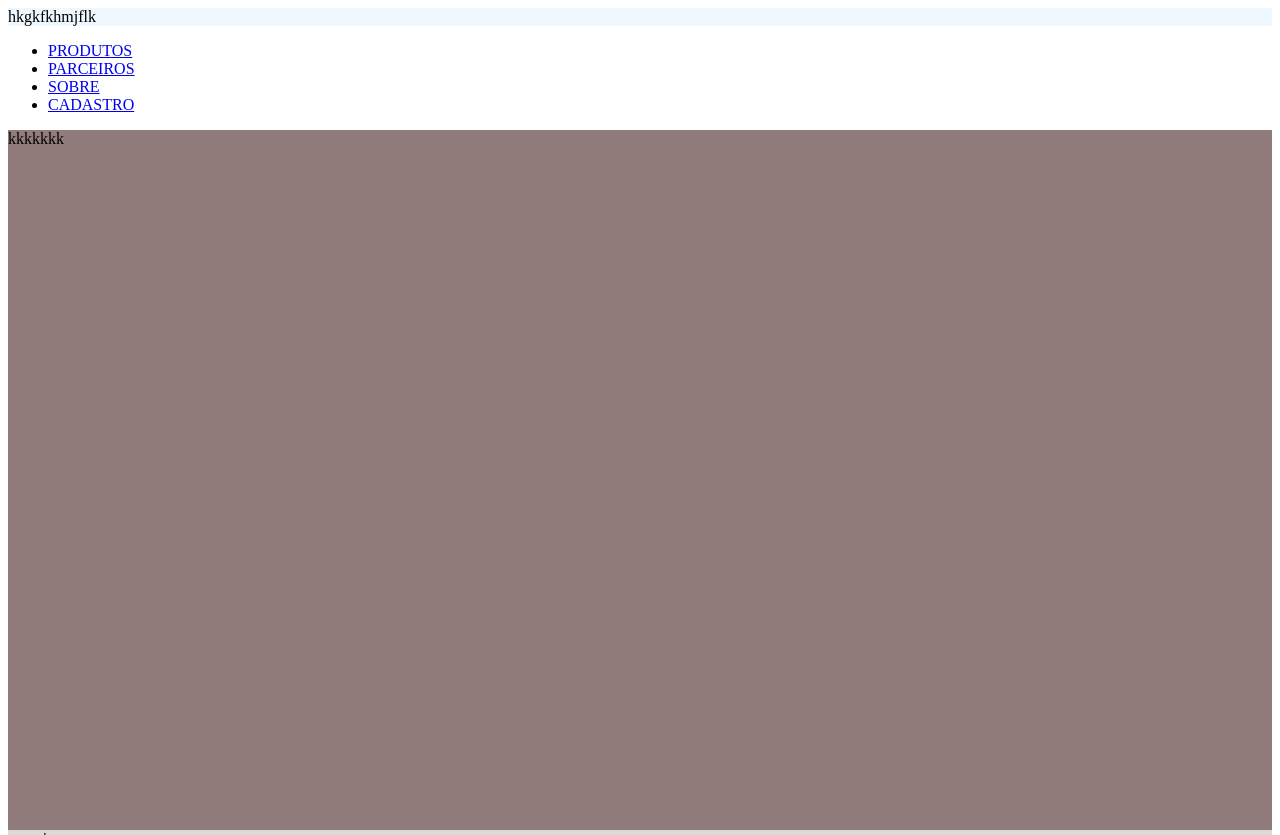
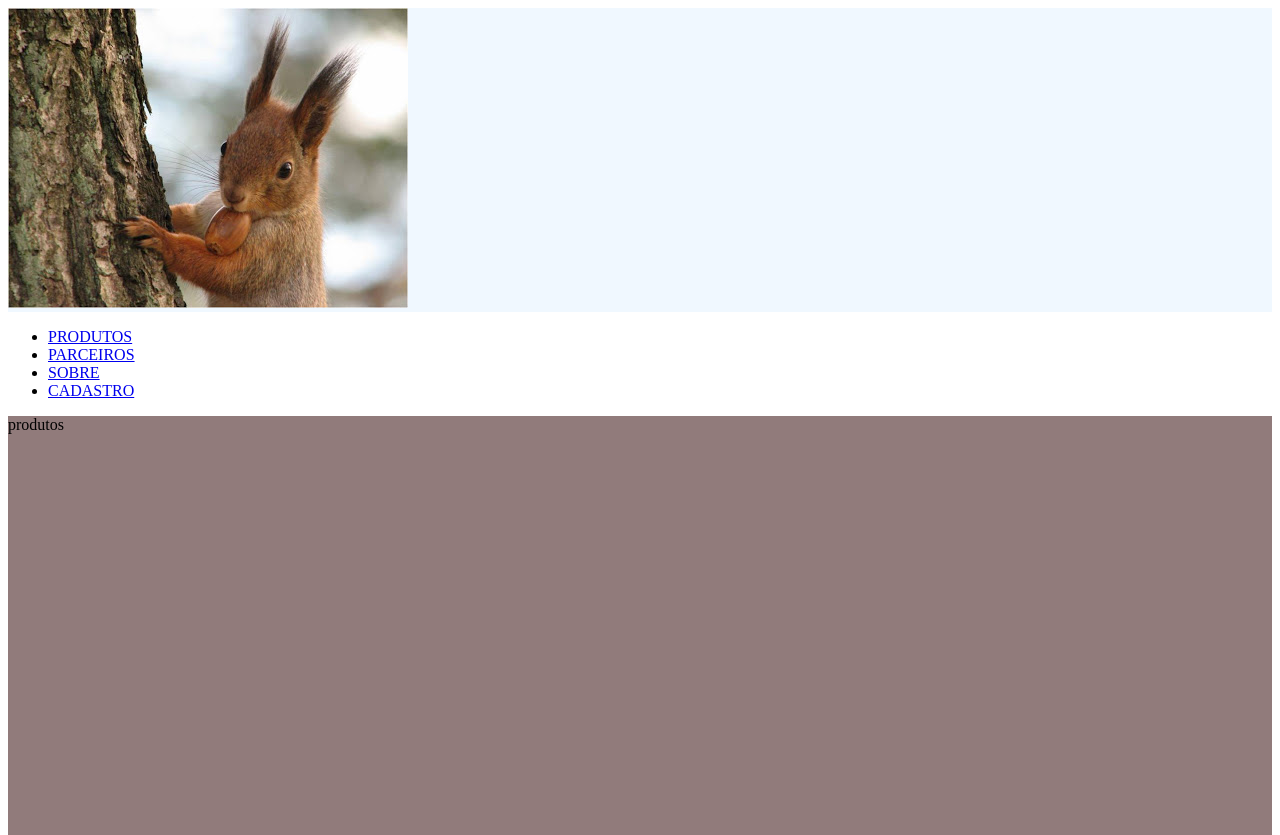
Before and after one commit to A2isa-camargoDev/landing_page, a plain HTML site: page index.html in a window 1280 px wide. Shown: the top 835 px of the page. Drawn offline with Linux system fonts and the light colour scheme.

Commit message:
Add files via upload

```diff
--- a/index.html
+++ b/index.html
@@ -9,7 +9,7 @@
 </head>
 <body>
     <header>
-        hkgkfkhmjflk
+        <img class="logotipo" src="imagens/esquilo.jpg" alt="">
     </header>
     <nav>
         <ul>
@@ -21,7 +21,7 @@
     </nav>
     <main>
         <section id="kkkkkkk">
-            kkkkkkk
+            produtos
         </section>
         <section id="parceiros">
             parceiros
```
Also changed, not shown: imagens/esquilo.jpg (added).
